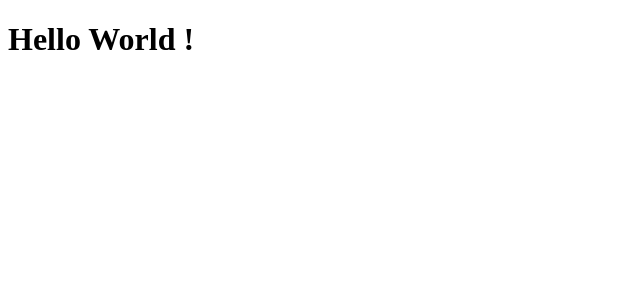
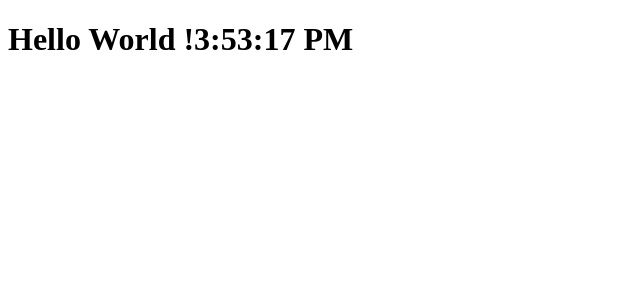
Before and after one commit to SOUROVSARKERTEC12/React, a React (Create React App) app: page / in a window 1280 px wide. Shown: the top 300 px of the page, without its empty margins (0-640 px from the left). Built offline with nearby package versions, Linux system fonts and the light colour scheme.

Commit message:
class components

```diff
--- a/src/index.js
+++ b/src/index.js
@@ -16,13 +16,15 @@ import ReactDOM from 'react-dom';
 // reportWebVitals();
 
 //const element = React.createElement('h1',null,'Hello, World!')
-const index = 0;
-const element = (
-    <h1 className="heading" tabIndex={index}>
-        <span className="text"> Hello World !</span>
-    </h1>
-);
+class Clock {
+    print() {
+        return (
+            <h1 className='heading'>
+                <span className='text'> Hello World !{new Date().toLocaleTimeString()}</span>
+            </h1>
+        );
+    }
+}
 
-ReactDOM.render(element,document.getElementById('root'))
-
-console.log(element)
+const ClockCompoent = new Clock();
+ReactDOM.render(ClockCompoent.print(),document.getElementById('root'))
```
